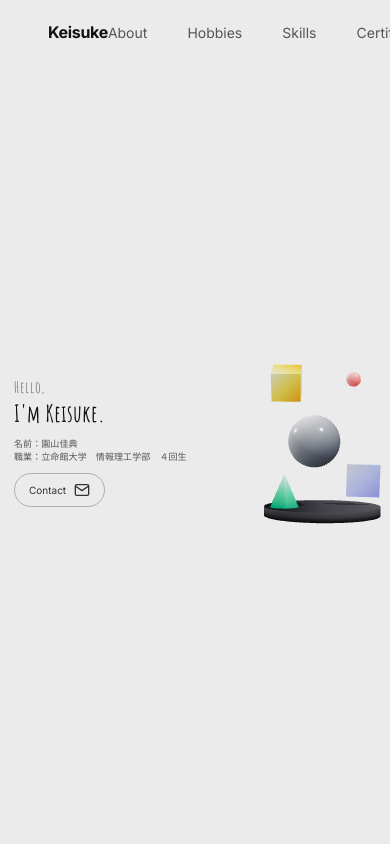
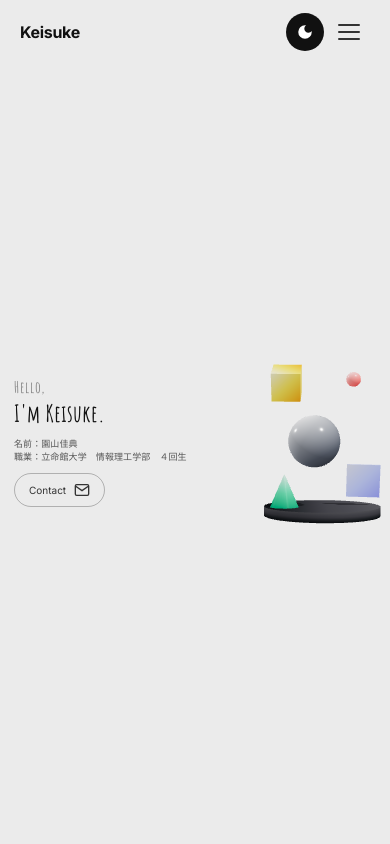
Before and after one commit to keisukessu/ABOUTME, a React (Vite) app: page / in a window 390 px wide. Shown: the top 844 px of the page. Built offline with nearby package versions, Linux system fonts and the light colour scheme; the HTML template or start-up script is replaced by a standard one.

Commit message:
navbarをハンバーガーに変更(スマホ用)

```diff
--- a/src/components/Navbar.module.css
+++ b/src/components/Navbar.module.css
@@ -76,3 +76,87 @@
 .themeToggle:hover {
   opacity: 0.8;
 }
+
+/* ── Hamburger ── */
+.hamburger {
+  display: none;
+  flex-direction: column;
+  justify-content: center;
+  gap: 5px;
+  width: 36px;
+  height: 36px;
+  background: none;
+  padding: 4px;
+  margin-left: 10px;
+}
+
+.hamburger span {
+  display: block;
+  width: 22px;
+  height: 2px;
+  background: #333;
+  border-radius: 2px;
+  transition: transform 0.22s, opacity 0.22s;
+}
+
+.dark .hamburger span {
+  background: #ccc;
+}
+
+.hamburgerOpen span:nth-child(1) { transform: translateY(7px) rotate(45deg); }
+.hamburgerOpen span:nth-child(2) { opacity: 0; }
+.hamburgerOpen span:nth-child(3) { transform: translateY(-7px) rotate(-45deg); }
+
+/* ── Mobile menu ── */
+.mobileMenu {
+  position: absolute;
+  top: 64px;
+  left: 0;
+  right: 0;
+  background: rgba(235, 235, 235, 0.97);
+  backdrop-filter: blur(14px);
+  display: flex;
+  flex-direction: column;
+  padding: 8px 0 20px;
+  border-bottom: 1px solid rgba(0, 0, 0, 0.08);
+}
+
+.dark .mobileMenu {
+  background: rgba(17, 17, 17, 0.97);
+  border-bottom-color: rgba(255, 255, 255, 0.06);
+}
+
+.mobileMenu a {
+  padding: 14px 24px;
+  font-size: 15px;
+  font-weight: 500;
+  color: #444;
+  transition: color 0.2s;
+}
+
+.dark .mobileMenu a {
+  color: #aaa;
+}
+
+.mobileMenu a:hover {
+  color: #111;
+}
+
+.dark .mobileMenu a:hover {
+  color: #fff;
+}
+
+/* ── Responsive ── */
+@media (max-width: 700px) {
+  .nav {
+    padding: 0 20px;
+  }
+
+  .links {
+    display: none;
+  }
+
+  .hamburger {
+    display: flex;
+  }
+}
--- a/src/components/Navbar.tsx
+++ b/src/components/Navbar.tsx
@@ -6,11 +6,23 @@ interface NavbarProps {
   onToggleDark: () => void
 }
 
+const navLinks = [
+  { href: '#about', label: 'About' },
+  { href: '#hobbies', label: 'Hobbies' },
+  { href: '#skills', label: 'Skills' },
+  { href: '#certifications', label: 'Certifications' },
+  { href: '#contact', label: 'Contact' },
+]
+
 export default function Navbar({ isDark, onToggleDark }: NavbarProps) {
   const [scrolled, setScrolled] = useState(false)
+  const [menuOpen, setMenuOpen] = useState(false)
 
   useEffect(() => {
-    const handleScroll = () => setScrolled(window.scrollY > 20)
+    const handleScroll = () => {
+      setScrolled(window.scrollY > 20)
+      setMenuOpen(false)
+    }
     window.addEventListener('scroll', handleScroll)
     return () => window.removeEventListener('scroll', handleScroll)
   }, [])
@@ -18,18 +30,14 @@ export default function Navbar({ isDark, onToggleDark }: NavbarProps) {
   return (
     <nav className={`${styles.nav} ${scrolled ? styles.scrolled : ''} ${isDark ? styles.dark : ''}`}>
       <a href="#" className={styles.logo}>Keisuke</a>
+
       <ul className={styles.links}>
-        <li><a href="#about">About</a></li>
-        <li><a href="#hobbies">Hobbies</a></li>
-        <li><a href="#skills">Skills</a></li>
-        <li><a href="#certifications">Certifications</a></li>
-        <li><a href="#contact">Contact</a></li>
+        {navLinks.map(link => (
+          <li key={link.href}><a href={link.href}>{link.label}</a></li>
+        ))}
       </ul>
-      <button
-        className={styles.themeToggle}
-        onClick={onToggleDark}
-        aria-label="Toggle theme"
-      >
+
+      <button className={styles.themeToggle} onClick={onToggleDark} aria-label="Toggle theme">
         {isDark ? (
           <svg width="18" height="18" viewBox="0 0 24 24" fill="currentColor">
             <path d="M12 17q-2.075 0-3.537-1.463T7 12q0-2.075 1.463-3.537T12 7q2.075 0 3.538 1.463T17 12q0 2.075-1.462 3.538T12 17ZM2 13H1v-2h1v2Zm21 0h-1v-2h1v2ZM11 2V1h2v1h-2Zm0 21v-1h2v1h-2ZM4.225 5.637 2.808 4.222l1.414-1.414 1.414 1.414L4.222 5.637Zm15.138 15.15-1.414-1.415 1.414-1.414 1.415 1.414-1.415 1.415ZM18.363 4.223l1.414-1.414 1.414 1.414-1.414 1.414-1.414-1.414ZM3.213 19.363l-1.414-1.414 1.414-1.414 1.414 1.414-1.414 1.414Z" />
@@ -40,6 +48,24 @@ export default function Navbar({ isDark, onToggleDark }: NavbarProps) {
           </svg>
         )}
       </button>
+
+      <button
+        className={`${styles.hamburger} ${menuOpen ? styles.hamburgerOpen : ''}`}
+        onClick={() => setMenuOpen(prev => !prev)}
+        aria-label="Toggle menu"
+      >
+        <span /><span /><span />
+      </button>
+
+      {menuOpen && (
+        <div className={styles.mobileMenu}>
+          {navLinks.map(link => (
+            <a key={link.href} href={link.href} onClick={() => setMenuOpen(false)}>
+              {link.label}
+            </a>
+          ))}
+        </div>
+      )}
     </nav>
   )
 }
```
